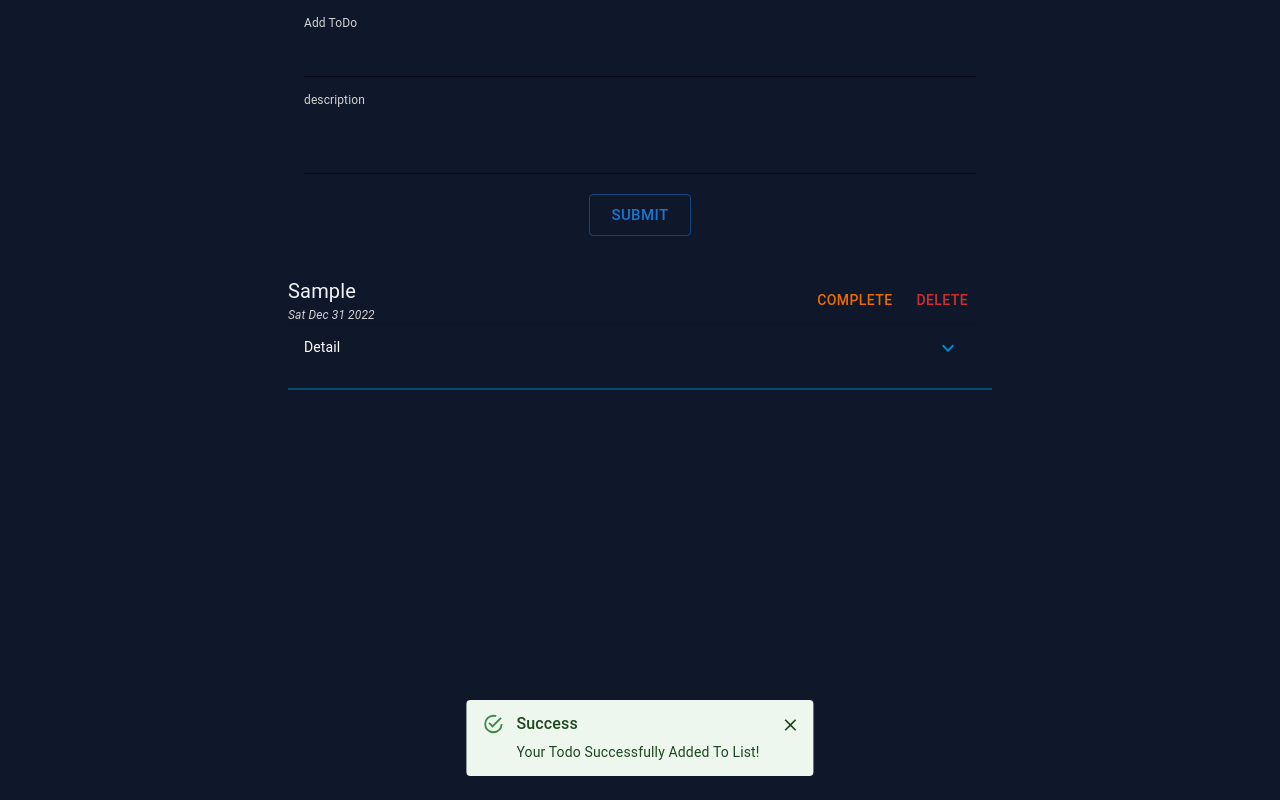
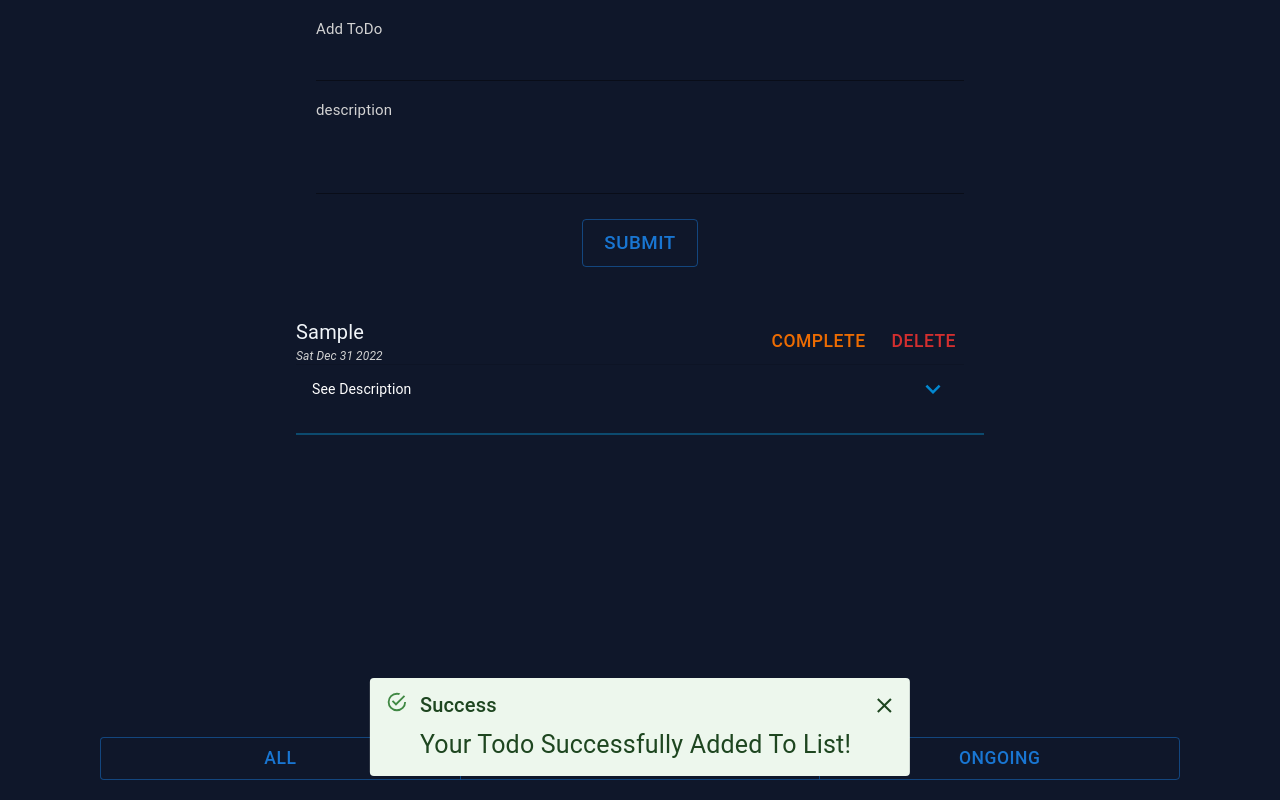
Before and after one commit to alihaghjou/ToDo-list, a React (Vite) app: page / in a window 1280 px wide. Both pictures are taken after typing "Sample", "Sample" into the empty fields and a click on the button "SUBMIT". Built offline with nearby package versions, Linux system fonts and the light colour scheme.

Commit message:
filteration of todo list and style added

```diff
--- a/src/App.tsx
+++ b/src/App.tsx
@@ -1,9 +1,10 @@
-import { Typography } from "@mui/material";
+import { Button, Typography } from "@mui/material";
 import { useEffect, useRef, useState } from "react";
 import Form from "./Components/Form/Form";
 import List from "./Components/List/List";
 import MessageBar from "./Components/MessageBar";
 import type { todoType } from "./types/types";
+import ButtonGroup from "@mui/material/ButtonGroup";
 
 //TODO: filter todo s based on all, complete and onGoing
 
@@ -12,6 +13,8 @@ function App() {
   const [isSuccess, setIsSuccess] = useState(false);
   const [data, setData] = useState<todoType[]>([]);
   const render = useRef(0);
+
+
 
   useEffect(() => {
     if (render.current === 0) {
@@ -42,6 +45,7 @@ function App() {
           Your List is Empty!
         </Typography>
       )}
+
       <MessageBar open={open} setOpen={setOpen} isSuccess={isSuccess} />
     </div>
   );
--- /dev/null
+++ b/src/Components/List/EachTodoDisplay.tsx
@@ -0,0 +1,44 @@
+import {
+  Accordion,
+  AccordionSummary,
+  Typography,
+  AccordionDetails,
+} from "@mui/material";
+import React from "react";
+import EachItemAction from "./EachItemAction";
+import ExpandMoreIcon from "@mui/icons-material/ExpandMore";
+import { todoType } from "../../types/types";
+
+const EachTodoDisplay = ({
+  EachTODO,
+  data,
+  setData,
+}: {
+  EachTODO: todoType;
+  data: todoType[];
+  setData: React.Dispatch<React.SetStateAction<todoType[]>>;
+}) => {
+  return (
+    <div className="flex flex-col py-4 justify-between pr-4 border-b-2 border-sky-900 hover:shadow-xl">
+      <EachItemAction item={EachTODO} data={data} setData={setData} />
+      {EachTODO.description && (
+        <Accordion
+          sx={{
+            background: "none",
+            color: "white",
+            boxShadow: "none",
+          }}
+        >
+          <AccordionSummary expandIcon={<ExpandMoreIcon color="info" />}>
+            <Typography fontSize="14px">See Description</Typography>
+          </AccordionSummary>
+          <AccordionDetails>
+            <Typography>{EachTODO.description}</Typography>
+          </AccordionDetails>
+        </Accordion>
+      )}
+    </div>
+  );
+};
+
+export default EachTodoDisplay;
--- a/src/Components/List/List.tsx
+++ b/src/Components/List/List.tsx
@@ -1,12 +1,7 @@
-import {
-  Accordion,
-  AccordionDetails,
-  AccordionSummary,
-  Typography,
-} from "@mui/material";
-import ExpandMoreIcon from "@mui/icons-material/ExpandMore";
-import EachItemAction from "./EachItemAction";
+import { Button, ButtonGroup } from "@mui/material";
 import type { todoType } from "../../types/types";
+import { useEffect, useState } from "react";
+import EachTodoDisplay from "./EachTodoDisplay";
 
 const List = ({
   data,
@@ -15,34 +10,42 @@ const List = ({
   data: todoType[];
   setData: React.Dispatch<React.SetStateAction<todoType[]>>;
 }) => {
-  console.log(data);
+  const [displayData, setDisplayData] = useState<todoType[]>([]);
+
+  function filterList(action: "complete" | "onGoing" | "all") {
+    switch (action) {
+      case "complete":
+        setDisplayData(data.filter((item) => item.completed === true));
+        break;
+      case "onGoing":
+        setDisplayData(data.filter((item) => item.completed !== true));
+        break;
+
+      case "all":
+        setDisplayData(data);
+        break;
+    }
+  }
+
+  useEffect(() => {
+    setDisplayData(data);
+  }, [data]);
 
   return (
-    <div className="flex flex-col gap-4 my-6">
-      {data.map((item) => (
-        <div
-          key={item.id}
-          className="flex flex-col py-4 justify-between pr-4 border-b-2 border-sky-900 hover:shadow-xl"
-        >
-          <EachItemAction item={item} data={data} setData={setData} />
-          {item.description && (
-            <Accordion
-              sx={{
-                background: "none",
-                color: "white",
-                boxShadow: "none",
-              }}
-            >
-              <AccordionSummary expandIcon={<ExpandMoreIcon color="info" />}>
-                <Typography fontSize="14px">Detail</Typography>
-              </AccordionSummary>
-              <AccordionDetails>
-                <Typography>{item.description}</Typography>
-              </AccordionDetails>
-            </Accordion>
-          )}
-        </div>
+    <div className="flex flex-col gap-4 my-6 relative">
+      {displayData.map((EachTODO) => (
+        <EachTodoDisplay
+          key={EachTODO.id}
+          EachTODO={EachTODO}
+          data={data}
+          setData={setData}
+        />
       ))}
+      <ButtonGroup fullWidth className="fixed bottom-0 left-0 mb-4 px-20">
+        <Button onClick={() => filterList("all")}>All</Button>
+        <Button onClick={() => filterList("complete")}>Complete</Button>
+        <Button onClick={() => filterList("onGoing")}>OnGoing</Button>
+      </ButtonGroup>
     </div>
   );
 };
--- a/src/index.css
+++ b/src/index.css
@@ -5,11 +5,11 @@
 *,
 *::after,
 *::before {
-  @apply box-border;
+  @apply box-border sm:text-xl text-sm
 }
 
 html {
-  @apply w-3/5 m-auto;
+  @apply w-full m-auto sm:w-3/5 ;
 }
 
 body {
```
